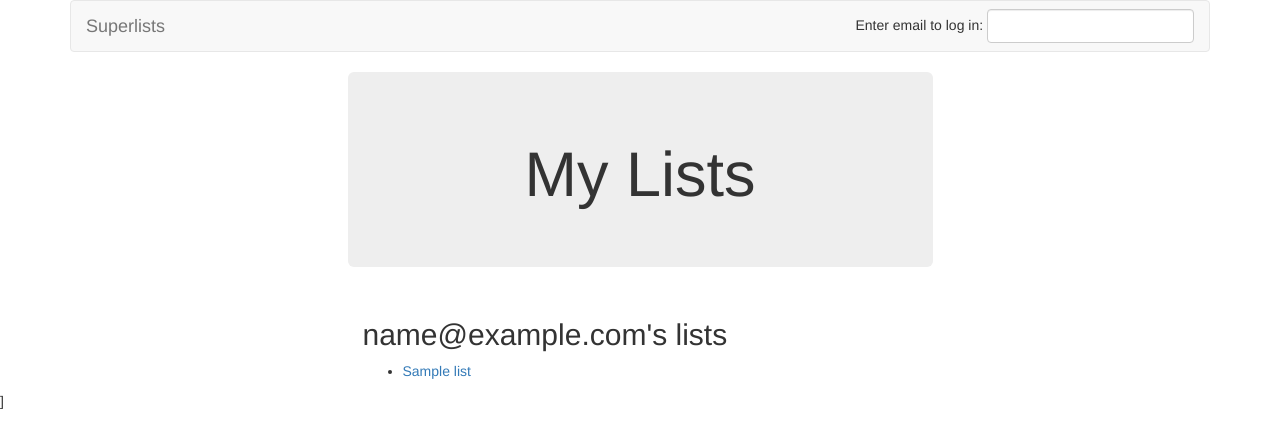
After one commit to frederickchute/To-Do-List, a Django app: template lists/templates/my_lists.html in a window 1280 px wide. The commit adds this page. Shown: the top 448 px of the page. Run offline with Django 3.2, Linux system fonts and the light colour scheme; the template is opened without the code that fills it: most values are stand-ins (such as "Sample title", 1, 10 or a date in 2020); some libraries are stand-ins or nearby versions.

Commit message:
url, placeholder view, and first-cut templates for my_lists

```diff
--- a/lists/templates/base.html
+++ b/lists/templates/base.html
@@ -15,7 +15,10 @@
         <div class="container-fluid">
           <a class="navbar-brand" href="/">Superlists</a>
             {% if user.email %}
-              <ul class ="nav navbar-nav navbar-right">
+              <ul class= "nav navbar-nav navbar-left">
+                <li><a href="{% url 'my_lists' user.email %}">My lists</a></li>
+              </ul>
+              <ul class="nav navbar-nav navbar-right">
                 <li class="navbar-text">Logged in as {{ user.email }}</li>
                 <li><a href="{% url 'logout' %}">Log out</a></li>
               </ul>
@@ -47,6 +50,7 @@
         <div class="col-md-6 col-md-offset-3 jumbotron">
           <div class="text-center">
             <h1>{% block header_text %}{% endblock %}</h1>
+            {% block list_form %}
               <form method="POST" action="{% block form_action %}{% endblock %}">
                 {{ form.text }}
                 {% csrf_token %}
@@ -56,12 +60,19 @@
                 </div>
                 {% endif %}
               </form>
+            {% endblock %}
           </div>
         </div>
       </div>
       <div class="row">
         <div class="col-md-6 col-md-offset-3">
           {% block table %}
+          {% endblock %}
+        </div>
+      </div>
+      <div class="row">
+        <div class="col-md-6 col-md-offset-3">
+          {% block extra_content %}
           {% endblock %}
         </div>
       </div>
--- /dev/null
+++ b/lists/templates/my_lists.html
@@ -0,0 +1,14 @@
+{% extends 'base.html' %}
+
+{% block header_text %}My Lists{% endblock %}
+
+{% block list_form %}{% endblock %}
+
+{% block extra_content %}
+  <h2>{{ owner.email }}'s lists</h2>
+  <ul>
+      {% for list in owner.list_set.all %}
+        <li><a href="{{ list.get_absolute_url }}">{{ list.name }}</a></li>
+    {% endfor %}
+  </ul>
+{% endblock %}
--- a/lists/urls.py
+++ b/lists/urls.py
@@ -4,4 +4,5 @@ from lists import views
 urlpatterns = [
     url(r'^new$', views.new_list, name='new_list'),
     url(r'^(\d+)/$', views.view_list, name='view_list'),
+    url(r'^users/(.+)/$', views.my_lists, name='my_lists')
 ]
--- a/lists/views.py
+++ b/lists/views.py
@@ -24,3 +24,6 @@ def new_list(request):
         return redirect(list_)
     else:
         return render(request, 'home.html', {"form": form})
+
+def my_lists(request, email):
+    return render(request, 'my_lists.html')
```
Also changed, not shown: lists/tests/test_views.py (+7 -0 lines). Lines whose indentation alone changed are shown as unchanged.
